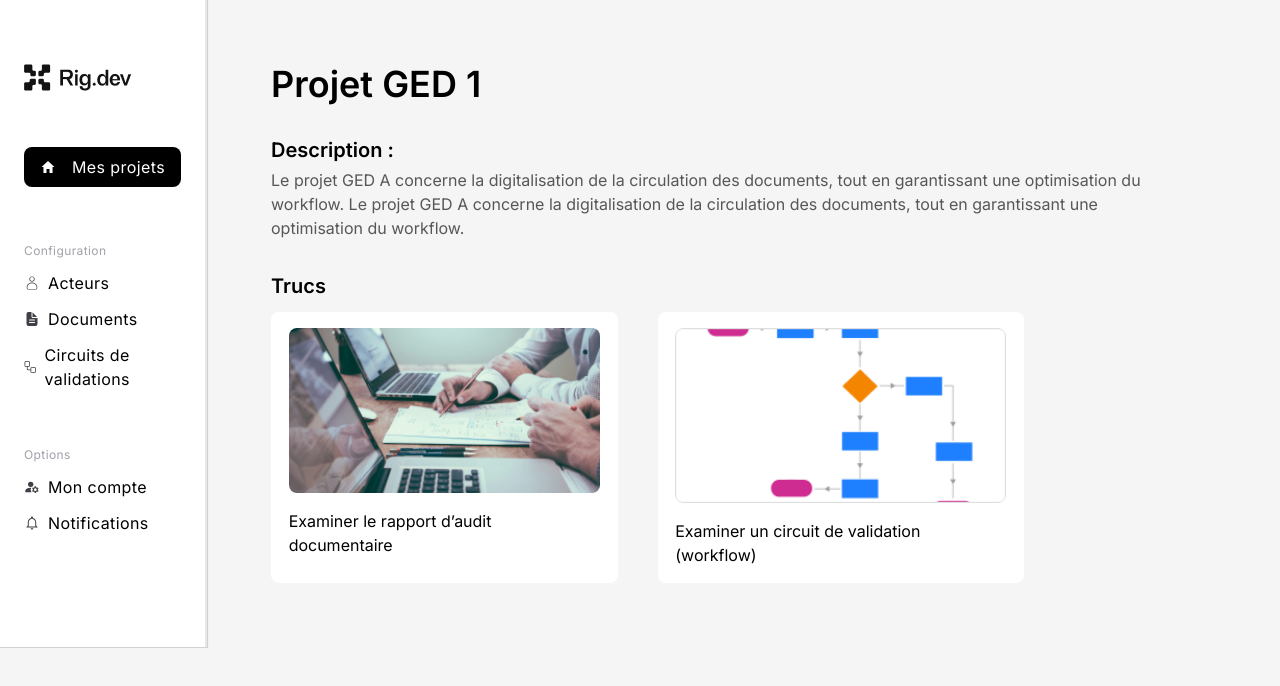
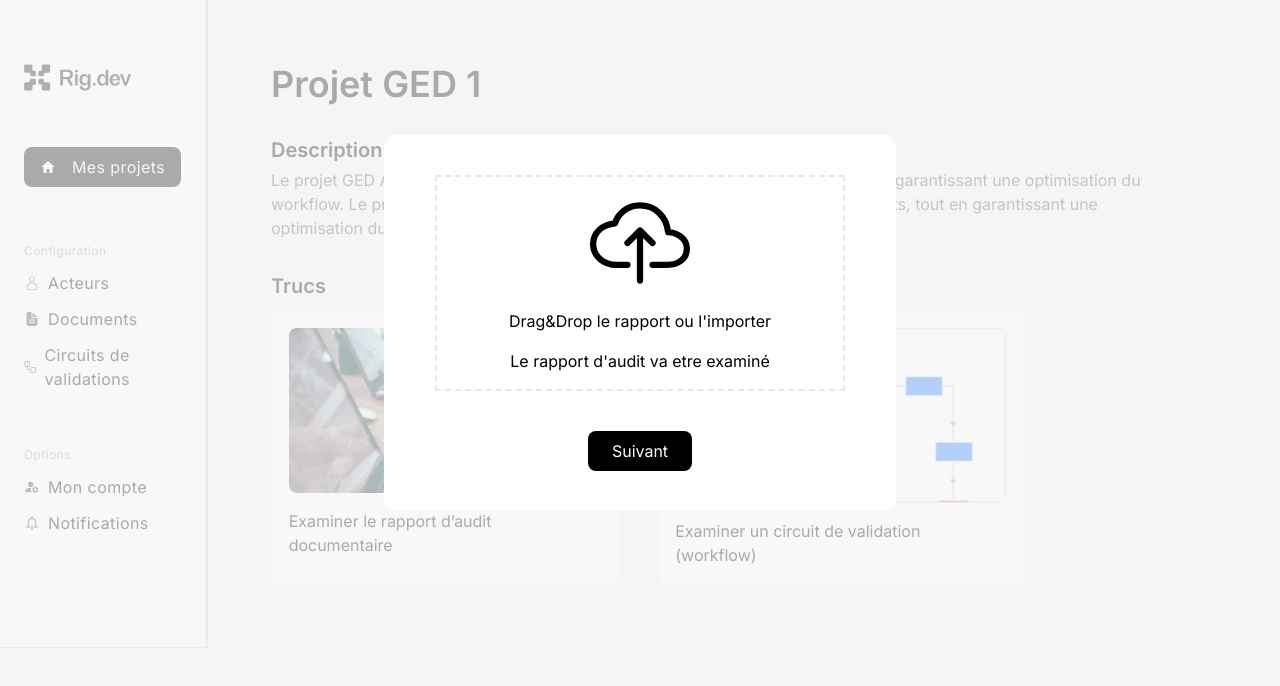
Before and after one commit to BouchboutSami/GED-audit-helper-front, a Next.js app: page /ProjectDetail/1 in a window 1280 px wide. Both pictures are taken after a click on the element "Examiner le rapport d’audit documentaire". Shown: the top 686 px of the page. Built offline with nearby package versions, Linux system fonts and the light colour scheme.

Commit message:
all projets + single projet

```diff
--- a/src/app/ProjectDetail/[ProjectNumber]/page.jsx
+++ b/src/app/ProjectDetail/[ProjectNumber]/page.jsx
@@ -1,12 +1,37 @@
 "use client";
 import Sidebar from "@/components/Sidebar";
 import React, { useState } from "react";
+import { IoCloudUploadOutline } from "react-icons/io5";
 
 const page = ({ params }) => {
-  const [Project, setProject] = useState({});
+  const [project, setproject] = useState({});
+  const [pdfActive, setpdfActive] = useState(false);
+  const [resultPDFActive, setresultPDFActive] = useState(false);
+  const [rapport, setrapport] = useState(null);
+  const [circuitActive, setcircuitActive] = useState(false);
   // params.ProjectNumber = id tae l project
+  function handleChange(e) {
+    const file = e.target.files[0];
+    setrapport(file);
+    var fileReader = new FileReader();
+    var base64File;
+    fileReader.onload = function (event) {
+      base64File = event.target.result;
+      // send base64 to backend et f le last then =>
+    };
+  }
+  // function handleSuivant() {
+  //   if (rapport != null) {
+  //     setpdfActive(false);
+  //     setresultPDFActive(true);
+  //   }
+  // }
   return (
-    <div className="w-full flex flex-row">
+    <div className="relative">
+      <div
+        className="w-full flex flex-row"
+        style={{ opacity: pdfActive === false ? 1 : 0.3 }}
+      >
         <Sidebar />
         <div className="right  w-auto pl-[5%] pr-[10%] py-[5%] flex flex-col">
           <h1 className="text-4xl font-semibold mb-8">
@@ -21,7 +46,12 @@ const page = ({ params }) => {
           </p>
           <h2 className="text-xl font-semibold mb-3">Trucs</h2>
           <div className="flex gap-10 flex-wrap">
-          <div className="card cursor-pointer flex flex-col bg-white px-[2%] py-4 gap-4 rounded-lg">
+            <div
+              className="card cursor-pointer flex flex-col bg-white px-[2%] py-4 gap-4 rounded-lg hover:scale-105"
+              onClick={() => {
+                setpdfActive(!pdfActive);
+              }}
+            >
               <div className="w-full h-auto">
                 <img
                   src="/images/audit.png"
@@ -29,9 +59,11 @@ const page = ({ params }) => {
                   className="rounded-lg w-full"
                 />
               </div>
-            <h2 className="w-4/5">Examiner le rapport d’audit documentaire</h2>
+              <h2 className="w-4/5">
+                Examiner le rapport d’audit documentaire
+              </h2>
             </div>
-          <div className="card cursor-pointer flex flex-col bg-white px-[2%] py-4 gap-4 rounded-lg">
+            <div className="card cursor-pointer flex flex-col bg-white px-[2%] py-4 gap-4 rounded-lg hover:scale-105">
               <div className="w-full h-auto">
                 <img
                   src="/images/circuit.png"
@@ -46,6 +78,36 @@ const page = ({ params }) => {
           </div>
         </div>
       </div>
+      {pdfActive && (
+        <div className="absolute w-[40vw] bg-white top-[50%] left-[50%] translate-x-[-50%] translate-y-[-50%] z-10 rounded-xl flex flex-col items-center justify-center gap-10 py-10">
+          <div className="w-4/5 border-2 border-dashed flex flex-col justify-center items-center h-auto relative gap-4 py-4">
+            <IoCloudUploadOutline size={100} />
+            <h2>
+              Drag&Drop le rapport ou{" "}
+              <span className="border-bottom-2">l'importer</span>
+            </h2>
+            <p>Le rapport d'audit va etre examiné</p>
+            <input
+              type="File"
+              className="w-full h-full block opacity-0 absolute"
+              accept="application/pdf"
+              onChange={(e) => handleChange(e)}
+            />
+          </div>
+          {rapport != null && <p>{rapport.name}</p>}
+          <button className="px-6 py-2 flex items-center justify-center bg-black text-white rounded-lg">
+            Suivant
+          </button>
+        </div>
+      )}
+      {resultPDFActive && (
+        <div className="absolute w-[40vw] bg-white top-[50%] left-[50%] translate-x-[-50%] translate-y-[-50%] z-10 rounded-xl flex flex-col items-center justify-center gap-10 py-10">
+          <button className="px-6 py-2 flex items-center justify-center bg-black text-white rounded-lg">
+            Voir détails
+          </button>
+        </div>
+      )}
+    </div>
   );
 };
 
```
Lines whose indentation alone changed are shown as unchanged.
